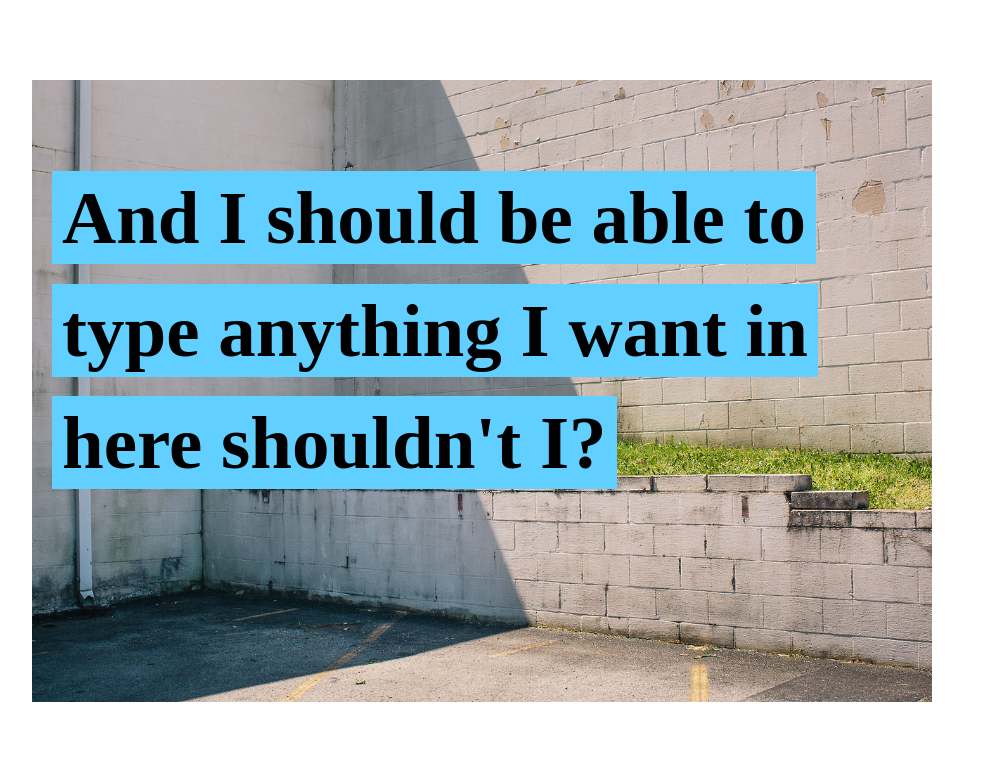
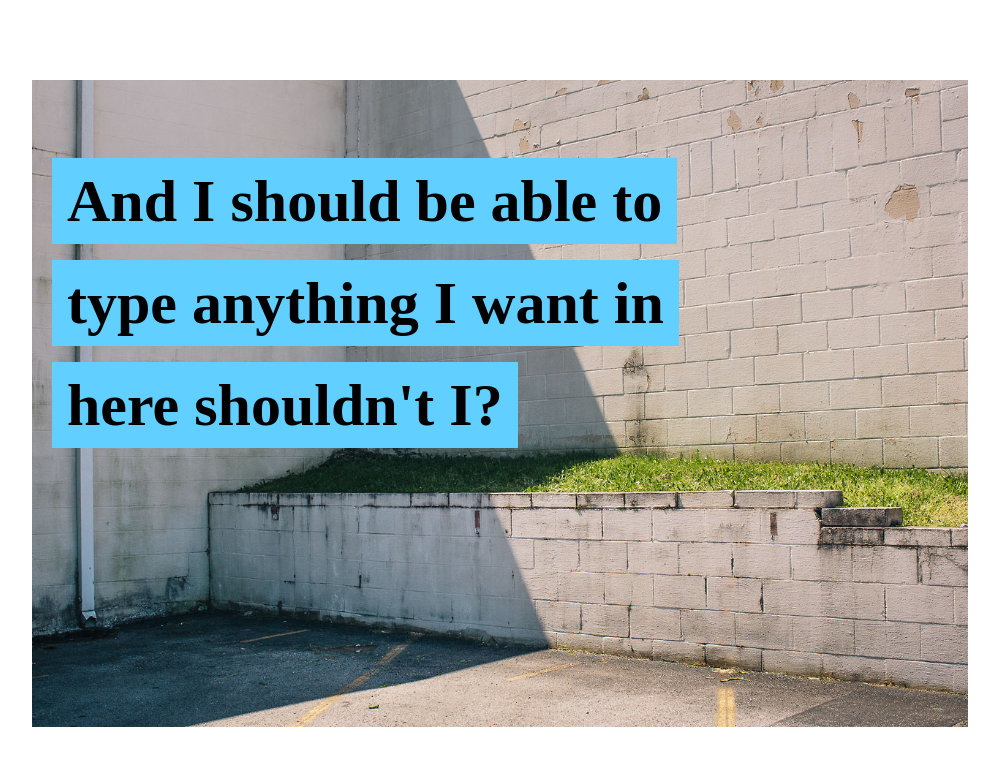
Before and after one commit to cphoniball/linebreak, a website: page index.html in a window 1280 px wide. Shown: the whole page, without its empty margins (96-1095 px from the left). Drawn offline with Linux system fonts and the light colour scheme.

Commit message:
Debouncing on window resize working, need to refactor that code now

```diff
--- a/css/main.sass
+++ b/css/main.sass
@@ -4,10 +4,9 @@
 	position: fixed
 	top: 10%
 	left: 10%
-	width: 860px
-	height: 400px
+	width: 70%
 	overflow: none
-	font-size: 50px
+	font-size: 40px
 	padding: 20px
 	line-height: 1.5
 
@@ -21,7 +20,10 @@
 	img
 		width: 100%
 
+h2[data-linebreak="true"]
+	max-width: 80%
+
 .highlight
 	background-color: #61CFFF
-	padding: 5px 10px
-	margin-bottom: 10px
+	padding: 10px 15px
+	line-height: 1.7
--- a/linebreak.js
+++ b/linebreak.js
@@ -10,7 +10,8 @@ var linebreak = function() {
 		$target: $('[data-linebreak="true"]'),
 		wordWrap: 'lb-word-wrap',
 		lineWrap: 'lb-line-wrap',
-		callback: false
+		callback: false,
+		contents: ''
 	};
 
 	$.fn.extend({
@@ -36,47 +37,68 @@ var linebreak = function() {
 	}
 
 	function privateSaveContents() {
-		//return settings.$target.html();
+		return settings.$target.text();
+	}
+
+	function privateResetContents() {
+		settings.$target.html(settings.contents);
 	}
 
 	function publicWrapLineBreaks() {
-		privateSaveContents(settings.$target);
-
 		settings.$target.each(function() {
 			$(this).privateWrapWords(settings.wordWrap);
 		});
 		privateWrapLines();
-
-		if (settings.callback) { settings.callback(); }
-
+		if (settings.callback) settings.callback();
 		return this;
 	}
 
+	(function($,sr){
+
+	  // debouncing function from John Hann
+	  // http://unscriptable.com/index.php/2009/03/20/debouncing-javascript-methods/
+	  var debounce = function (func, threshold, execAsap) {
+	      var timeout;
+	      return function debounced () {
+	          var obj = this, args = arguments;
+	          function delayed () {
+	              if (!execAsap) func.apply(obj, args);
+	              timeout = null;
+	          };
+
+	          if (timeout) clearTimeout(timeout);
+	          timeout = setTimeout(delayed, threshold || 100);
+	      };
+	  }
+	    // smartresize
+	    jQuery.fn[sr] = function(fn){  return fn ? this.bind('resize', debounce(fn, 500)) : this.trigger(sr); };
+
+	})(jQuery,'smartresize');
+
 	function publicWatch() {
-		$(window).resize(function() {
+		$(window).smartresize(function() {
+			console.log('resize event firing');
+			privateResetContents();
 			publicWrapLineBreaks();
 		});
+		return this;
 	}
 
 	function publicInit(options) {
 		$.extend(settings, options);
+		// save initial content for resize
+		settings.contents = privateSaveContents();
+
+		publicWrapLineBreaks();
 
 		console.log(settings);
-
-		// save initial content for resize
-		//settings.contents = privateSaveContents();
 		return this;
-	}
-
-	function getSettings() {
-		return settings;
 	}
 
 	return {
 		init: publicInit,
 		wrapLines: publicWrapLineBreaks,
-		watch: publicWatch,
-		getSettings: getSettings
+		watch: publicWatch
 	};
 
 }();
@@ -87,7 +109,7 @@ $(document).ready(function() {
 		$target: $('[data-linebreak="true"]'),
 		wordWrap: 'lb-word-wrap',
 		lineWrap: 'highlight'
-	}).wrapLines();
+	}).watch();
 
 
 });
```
Also changed, not shown: css/main.css, readme.md.
